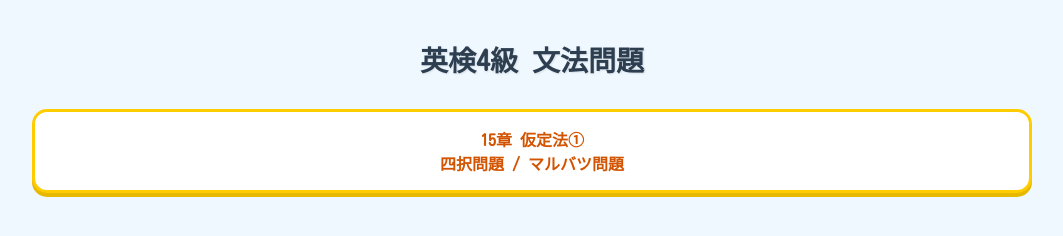
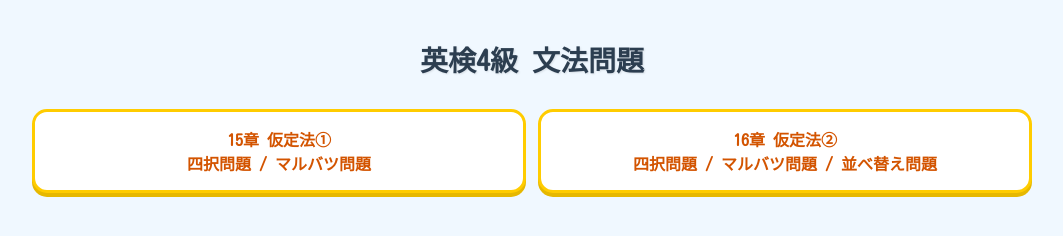
Before and after one commit to EigoStudio/Pre2-Grammar-Exercises, a plain HTML site: page index.html in a window 1280 px wide. Shown: the whole page, without its empty margins (108-1171 px from the left). Drawn offline with Linux system fonts and the light colour scheme.

Commit message:
Add link for Unit 16 Conditional exercises

```diff
--- a/index.html
+++ b/index.html
@@ -60,6 +60,9 @@
 四択問題 / マルバツ問題
 </a></li>
 
+        <li><a href="Pre2-grammar-Unit16-Conditionals-Part_2.html">16章 仮定法②<br>
+四択問題 / マルバツ問題 / 並べ替え問題
+</a></li>
           </ul>
 
 </body>
```
